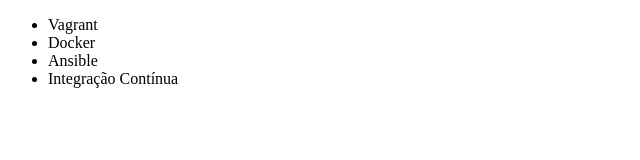
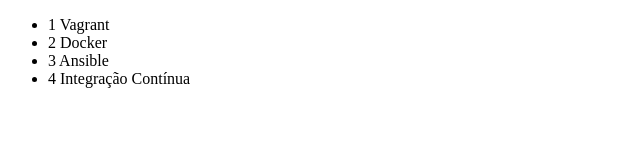
Before and after one commit to GUERREIRO-SP/testes_git, a plain HTML site: page index.html in a window 1280 px wide. Shown: the full height of the page, 0-640 px from the left. Drawn offline with Linux system fonts and the light colour scheme.

Commit message:
Indices numéricos nos cursos

```diff
--- a/index.html
+++ b/index.html
@@ -6,10 +6,10 @@
 </head>
 <body>
 	<ul>
-		<li>Vagrant</li>
-		<li>Docker</li>
-		<li>Ansible</li>
-		<li>Integração Contínua</li>
+		<li>1 Vagrant</li>
+		<li>2 Docker</li>
+		<li>3 Ansible</li>
+		<li>4 Integração Contínua</li>
 	</ul>
 </body>
 </html>
```
